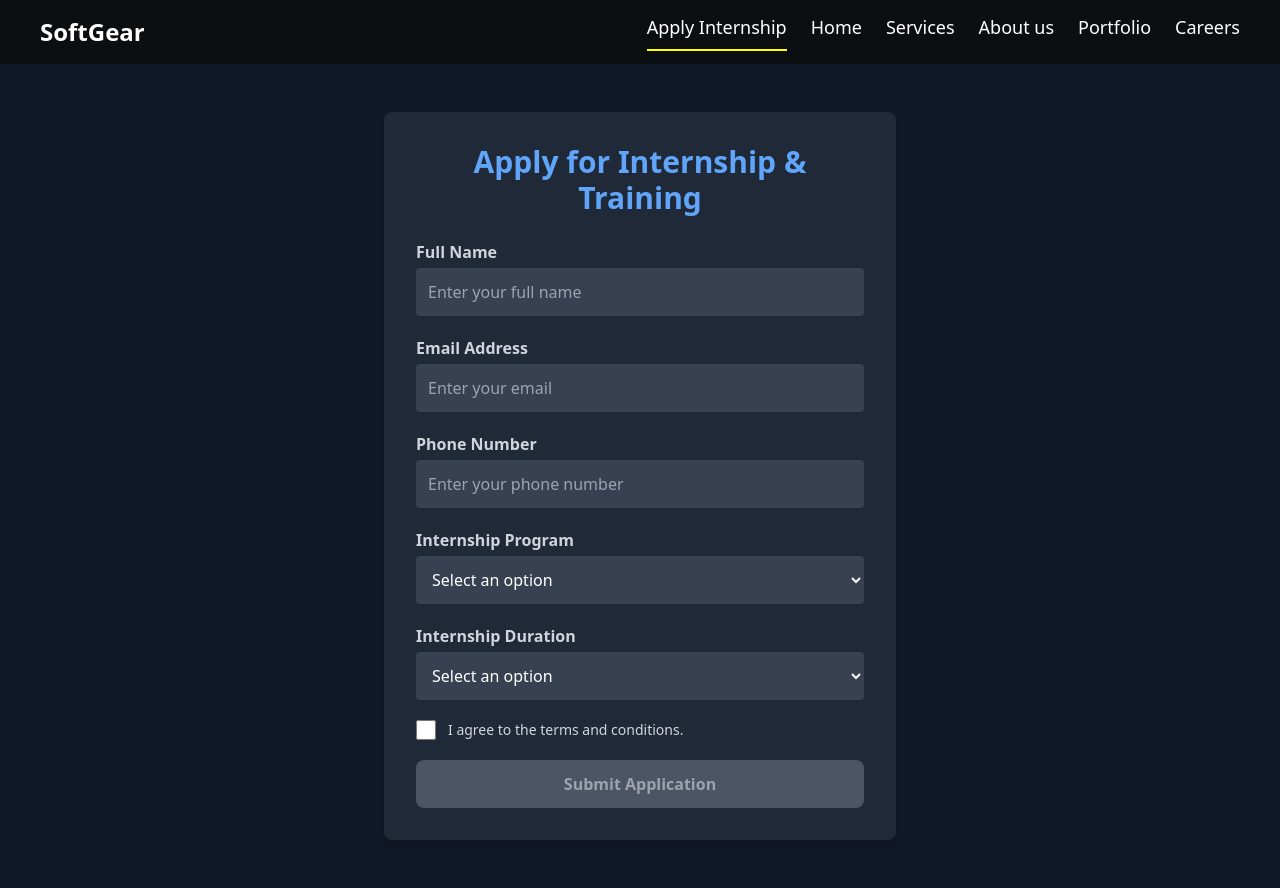
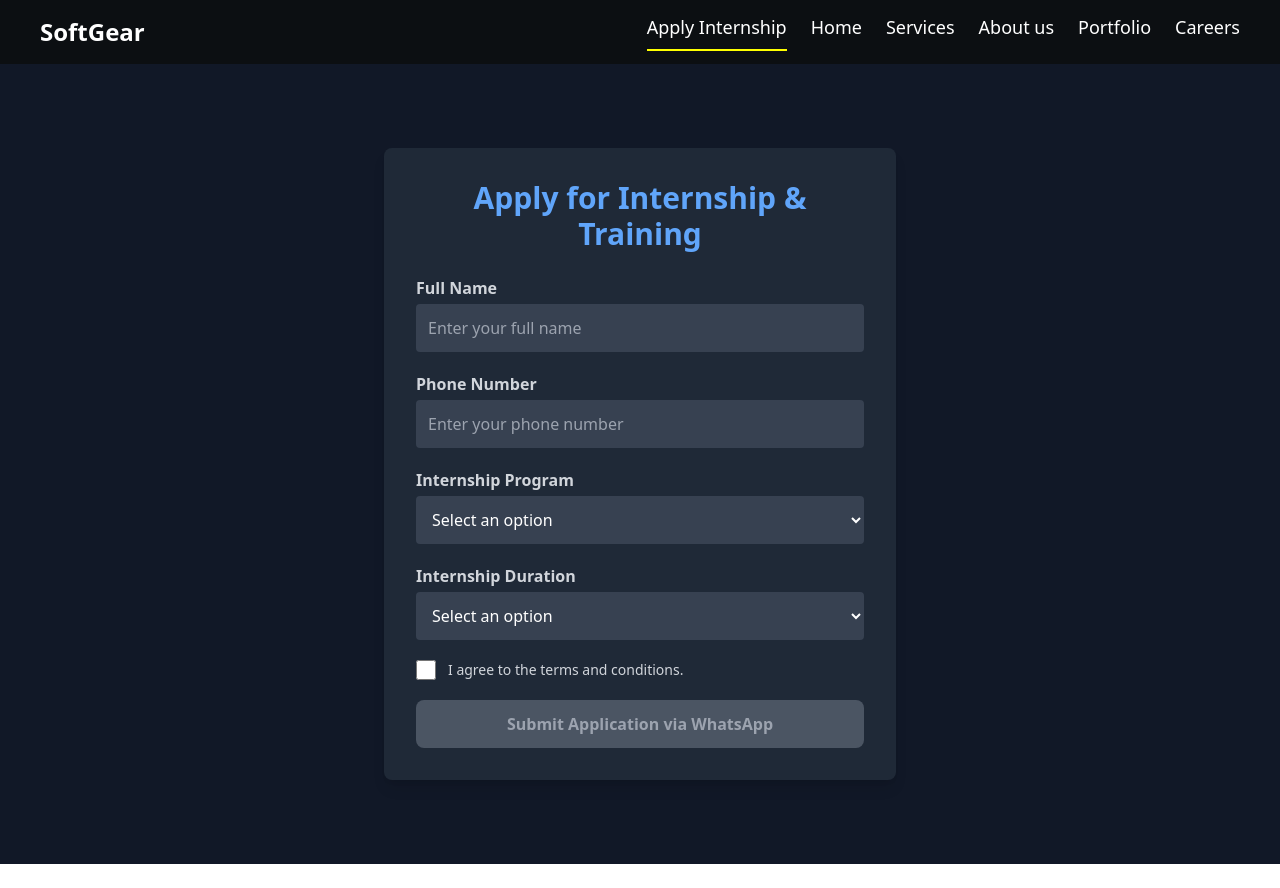
Before and after one commit to softgearwithus/softgear-Technologies, a React (Vite) app: page /intern-contactForm in a window 1280 px wide. After the commit the page ends 864 px from the top, so only its background shows below. Built offline with nearby package versions, Linux system fonts and the light colour scheme.

Commit message:
Updated InternshipContact page and dependencies

```diff
--- a/package.json
+++ b/package.json
@@ -10,7 +10,7 @@
     "preview": "vite preview"
   },
   "dependencies": {
-    "framer-motion": "^12.5.0",
+    "framer-motion": "^12.6.2",
     "react": "^19.0.0",
     "react-dom": "^19.0.0",
     "react-icons": "^5.5.0"
--- a/src/pages/InternshipContact.jsx
+++ b/src/pages/InternshipContact.jsx
@@ -1,63 +1,30 @@
 import React, { useState } from "react";
 import { motion } from "framer-motion";
 
-function InternshipContact() {
-  const [isChecked, setIsChecked] = useState(false);
-  const [loading, setLoading] = useState(false);
+const InternshipContact = () => {
   const [formData, setFormData] = useState({
     fullName: "",
-    email: "",
     phone: "",
     program: "",
     duration: "",
   });
+  const [isChecked, setIsChecked] = useState(false);
+  const [loading, setLoading] = useState(false);
 
   const handleChange = (e) => {
     setFormData({ ...formData, [e.target.id]: e.target.value });
   };
 
-  const handleSubmit = async (e) => {
+  const handleSubmit = (e) => {
     e.preventDefault();
+    if (!isChecked) return;
     setLoading(true);
 
-    const { fullName, email, phone, program, duration } = formData;
+    const message = `Hello, I want to apply for an internship.\n\n👤 *Name:* ${formData.fullName}\n📞 *Phone:* ${formData.phone}\n🎓 *Program:* ${formData.program}\n⏳ *Duration:* ${formData.duration}`;
+    const encodedMessage = encodeURIComponent(message);
+    const phoneNumber = "919365557500"; // Change to your business number
 
-    if (!fullName || !email || !phone || !program || !duration) {
-      alert("Please fill in all fields!");
-      setLoading(false);
-      return;
-    }
-
-    // ✅ Correct Google Apps Script Web App URL
-    const googleSheetURL =
-      "https://script.google.com/macros/s/AKfycbzaIy5X9T0rWfKmlDbO9KmZqaMXWIE3j7o0LXRxFqC1ML61lHIcHd6QBEXcaV-GxpWEMg/exec";
-
-    try {
-      const response = await fetch(googleSheetURL, {
-        method: "POST",
-        headers: { "Content-Type": "application/json" },
-        body: JSON.stringify(formData),
-      });
-
-      const result = await response.json();
-      if (result.status === "success") {
-        alert("Application submitted successfully!");
-        setFormData({
-          fullName: "",
-          email: "",
-          phone: "",
-          program: "",
-          duration: "",
-        });
-        setIsChecked(false);
-      } else {
-        alert("Submission failed. Try again!");
-      }
-    } catch (error) {
-      console.error("Submission Error:", error);
-      alert("Error submitting form. Please check your internet connection.");
-    }
-
+    window.open(`https://wa.me/${phoneNumber}?text=${encodedMessage}`, "_blank");
     setLoading(false);
   };
 
@@ -70,9 +37,7 @@ function InternshipContact() {
 
         <form className="space-y-5" onSubmit={handleSubmit}>
           <div>
-            <label className="block text-gray-300 font-semibold mb-1">
-              Full Name
-            </label>
+            <label className="block text-gray-300 font-semibold mb-1">Full Name</label>
             <input
               type="text"
               id="fullName"
@@ -85,24 +50,7 @@ function InternshipContact() {
           </div>
 
           <div>
-            <label className="block text-gray-300 font-semibold mb-1">
-              Email Address
-            </label>
-            <input
-              type="email"
-              id="email"
-              value={formData.email}
-              onChange={handleChange}
-              className="w-full p-3 rounded bg-gray-700 text-white"
-              placeholder="Enter your email"
-              required
-            />
-          </div>
-
-          <div>
-            <label className="block text-gray-300 font-semibold mb-1">
-              Phone Number
-            </label>
+            <label className="block text-gray-300 font-semibold mb-1">Phone Number</label>
             <input
               type="tel"
               id="phone"
@@ -115,9 +63,7 @@ function InternshipContact() {
           </div>
 
           <div>
-            <label className="block text-gray-300 font-semibold mb-1">
-              Internship Program
-            </label>
+            <label className="block text-gray-300 font-semibold mb-1">Internship Program</label>
             <select
               id="program"
               value={formData.program}
@@ -131,9 +77,7 @@ function InternshipContact() {
           </div>
 
           <div>
-            <label className="block text-gray-300 font-semibold mb-1">
-              Internship Duration
-            </label>
+            <label className="block text-gray-300 font-semibold mb-1">Internship Duration</label>
             <select
               id="duration"
               value={formData.duration}
@@ -148,7 +92,6 @@ function InternshipContact() {
             </select>
           </div>
 
-          {/* Checkbox for confirmation */}
           <div className="flex items-start space-x-3 text-gray-300">
             <input
               type="checkbox"
@@ -157,31 +100,25 @@ function InternshipContact() {
               className="w-5 h-5 text-blue-500"
               onChange={(e) => setIsChecked(e.target.checked)}
             />
-            <label
-              htmlFor="confirm"
-              className="text-left text-gray-300 text-sm leading-snug"
-            >
+            <label htmlFor="confirm" className="text-left text-gray-300 text-sm leading-snug">
               I agree to the terms and conditions.
             </label>
           </div>
 
-          {/* Submit Button */}
           <motion.button
             type="submit"
             className={`w-full font-bold py-3 px-6 rounded-lg transition duration-300 ${
-              isChecked
-                ? "bg-blue-500 hover:bg-blue-600 text-white"
-                : "bg-gray-600 text-gray-400 cursor-not-allowed"
+              isChecked ? "bg-blue-500 hover:bg-blue-600 text-white" : "bg-gray-600 text-gray-400 cursor-not-allowed"
             }`}
             whileHover={isChecked ? { scale: 1.05 } : {}}
             disabled={!isChecked || loading}
           >
-            {loading ? "Submitting..." : "Submit Application"}
+            {loading ? "Submitting..." : "Submit Application via WhatsApp"}
           </motion.button>
         </form>
       </div>
     </div>
   );
-}
+};
 
 export default InternshipContact;
```
Also changed, not shown: 1 other file (tests, documents, lock files or other folders).
